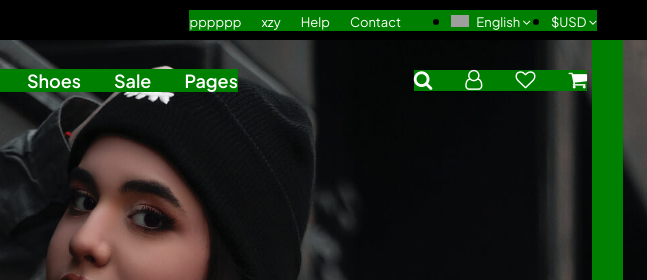
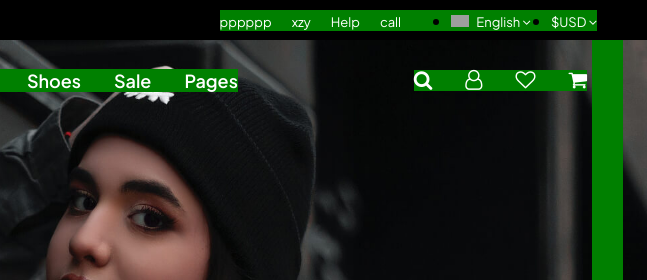
Before and after one commit to akashnarwariya00/firstproject, a plain HTML site: page 2.724/index.html in a window 1280 px wide. Shown: the top 280 px of the page, 633-1280 px from the left. Drawn offline with Linux system fonts and the light colour scheme; grey boxes are pictures that could not be loaded; a web font is replaced by a local one.

Commit message:
caontact change

```diff
--- a/2.724/index.html
+++ b/2.724/index.html
@@ -33,7 +33,7 @@
                     <li><a href="index-copy.html">pppppp</a></li>
                     <li><a href="#">xzy</a></li>
                     <li><a href="#">Help</a></li>
-                    <li><a href="#">Contact</a></li>
+                    <li><a href="#">call</a></li>
                 </ul>
             </div>
             <div class="tright-menu">
```
